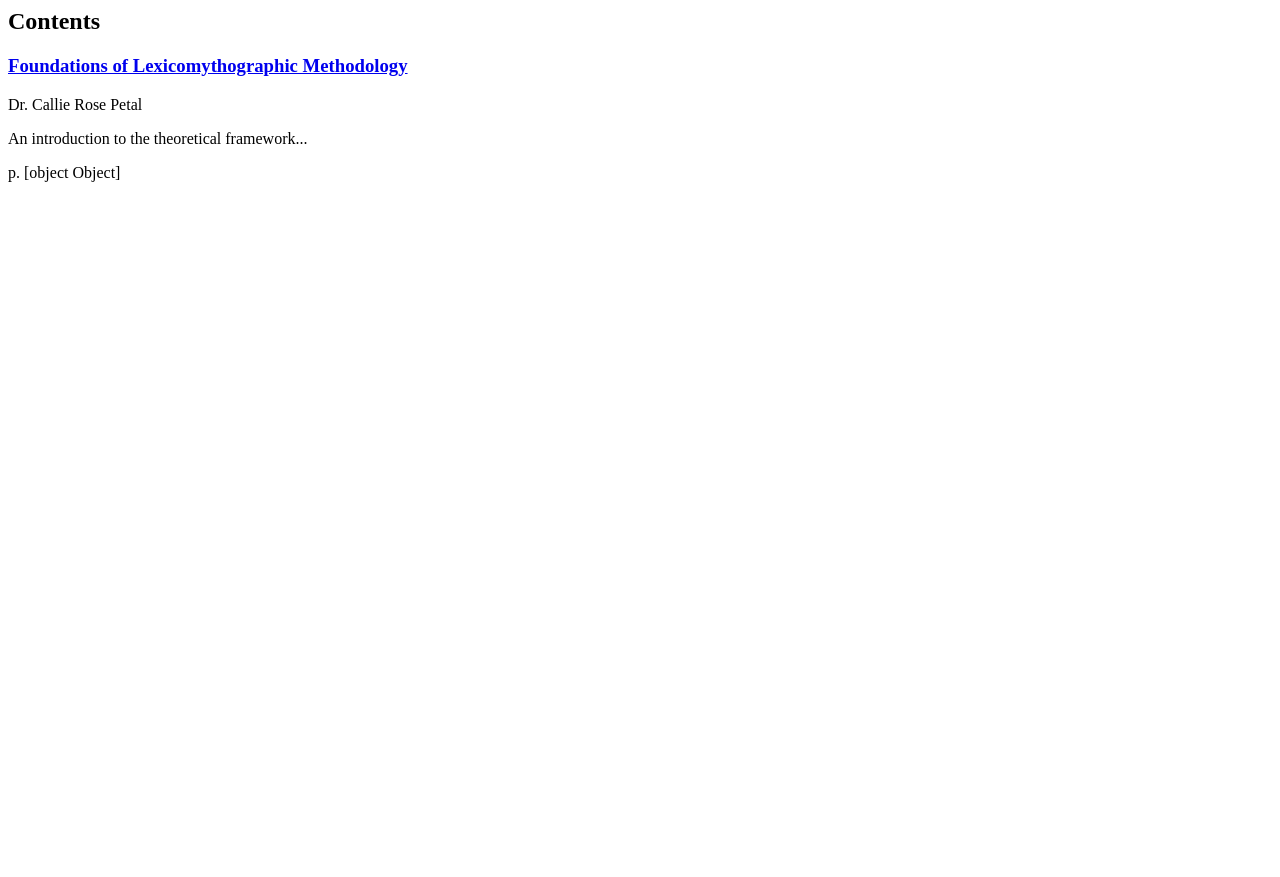
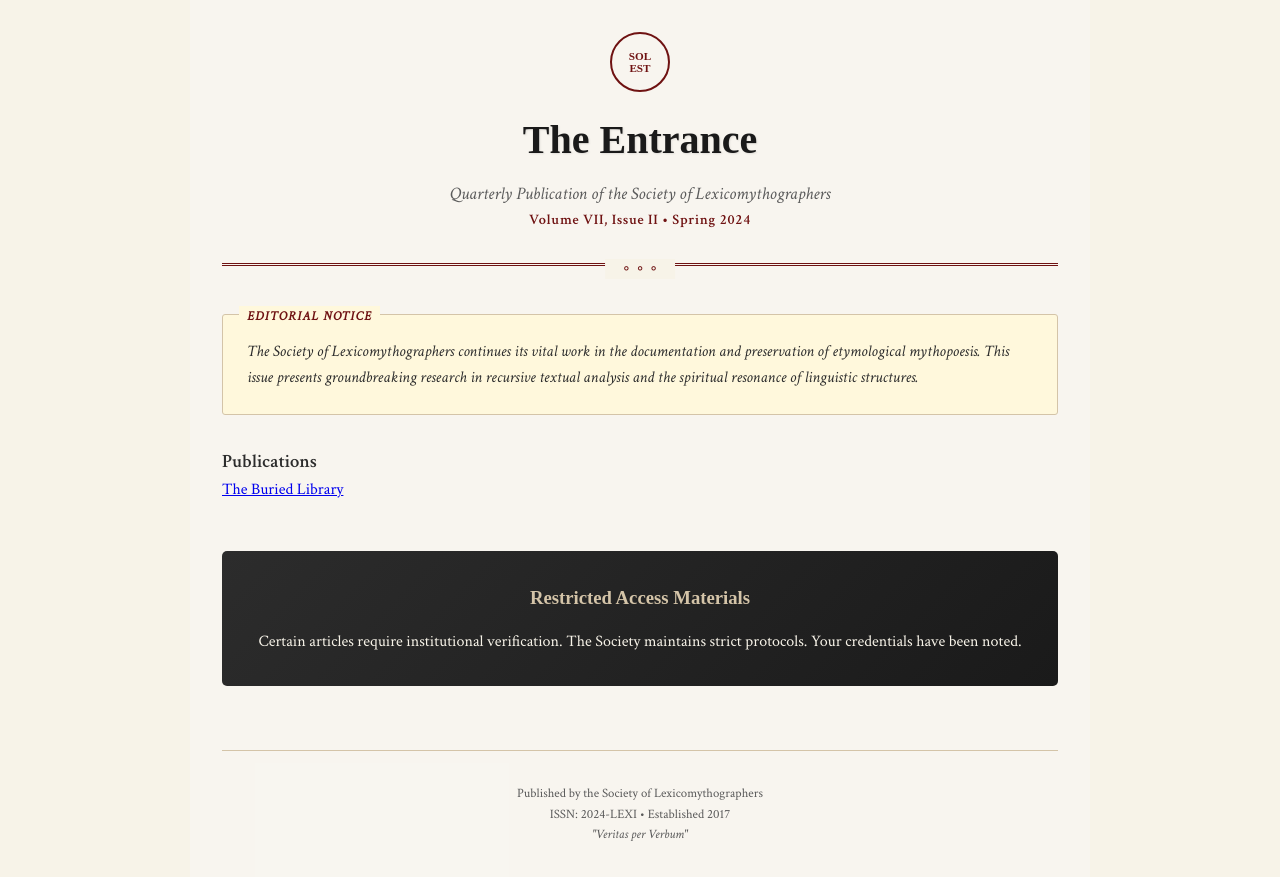
Before and after one commit to CR-ux/notborges, an Eleventy site: page intranet/index.md in a window 1280 px wide. Before the commit the page ends 800 px from the top, so only its background shows below. Built offline with nearby package versions, Linux system fonts and the light colour scheme; Eleventy itself is replaced by a stand-in of ours; files that its build step writes are made by us from their sources; a web font is replaced by a local one.

Commit message:
I do knot know anymore

```diff
--- a/_includes/layout.njk
+++ b/_includes/layout.njk
@@ -1,19 +1,247 @@
----
-layout: layout.njk
-title: Journal of Lexicomythographic Studies
----
+<!DOCTYPE html>
+<html lang="en">
+<head>
+  <meta charset="UTF-8" />
+  <title>{{ title or "Untitled Fragment" }} | Journal of Lexicomythographic Studies</title>
+  <meta name="viewport" content="width=device-width, initial-scale=1.0" />
+  <meta name="description" content="The premier academic journal for lexicomythographic research and etymological mythopoesis">
+  <style>
+    @import url('https://fonts.googleapis.com/css2?family=Crimson+Text:ital,wght@0,400;0,600;1,400&family=Source+Serif+Pro:ital,wght@0,400;0,600;1,400&display=swap');
 
-<section class="toc">
-  <h2 class="toc-title">Contents</h2>
+    :root {
+      --parchment: #f7f3e8;
+      --ink: #2c2c2c;
+      --faded-ink: #5a5a5a;
+      --shadow: #1a1a1a;
+      --accent: #6f1212;
+      --border: #d4c4a8;
+      --highlight: #fff8dc;
+    }
 
-  {% for paper in collections.papers %}
-    <article class="article-entry{% if paper.data.restricted %} restricted{% endif %}">
-      <h3 class="article-title">
-        <a href="{{ paper.url }}">{{ paper.data.title }}</a>
-      </h3>
-      <p class="article-author">{{ paper.data.author }}</p>
-      <p class="article-abstract">{{ paper.data.abstract }}</p>
-      <span class="page-number">p. {{ paper.data.page or "??" }}</span>
-    </article>
-  {% endfor %}
-</section>
+    * {
+      margin: 0;
+      padding: 0;
+      box-sizing: border-box;
+    }
+
+    body {
+      font-family: 'Crimson Text', serif;
+      background: var(--parchment);
+      color: var(--ink);
+      line-height: 1.6;
+    }
+
+    .container {
+      max-width: 900px;
+      margin: 0 auto;
+      padding: 2rem;
+      background: rgba(248, 246, 240, 0.95);
+    }
+
+    .header {
+      text-align: center;
+      border-bottom: 3px double var(--accent);
+      padding-bottom: 2rem;
+      margin-bottom: 3rem;
+      position: relative;
+    }
+
+    .header::after {
+      content: "⚬ ⚬ ⚬";
+      position: absolute;
+      bottom: -1rem;
+      left: 50%;
+      transform: translateX(-50%);
+      background: var(--parchment);
+      padding: 0 1rem;
+      color: var(--accent);
+      font-size: 0.8rem;
+    }
+
+    .journal-title {
+      font-family: 'Source Serif Pro', serif;
+      font-size: 2.5rem;
+      font-weight: 600;
+      color: var(--shadow);
+      text-shadow: 1px 1px 2px rgba(0, 0, 0, 0.1);
+    }
+
+    .subtitle {
+      font-style: italic;
+      color: var(--faded-ink);
+      font-size: 1.1rem;
+      margin-top: 0.5rem;
+    }
+
+    .volume-info {
+      font-size: 0.9rem;
+      color: var(--accent);
+      font-weight: 600;
+      letter-spacing: 0.05em;
+    }
+
+    .editorial-note {
+      background: var(--highlight);
+      border: 1px solid var(--border);
+      padding: 1.5rem;
+      margin: 2rem 0;
+      border-radius: 3px;
+      font-style: italic;
+      position: relative;
+    }
+
+    .editorial-note::before {
+      content: "Editorial Notice";
+      position: absolute;
+      top: -0.6rem;
+      left: 1rem;
+      background: var(--highlight);
+      padding: 0 0.5rem;
+      font-size: 0.8rem;
+      font-weight: 600;
+      color: var(--accent);
+      text-transform: uppercase;
+      letter-spacing: 0.1em;
+    }
+
+    .toc-title {
+      font-size: 1.4rem;
+      font-weight: 600;
+      color: var(--shadow);
+      margin-bottom: 1.5rem;
+      text-align: center;
+      position: relative;
+    }
+
+    .toc-title::after {
+      content: "";
+      position: absolute;
+      bottom: -0.5rem;
+      left: 50%;
+      transform: translateX(-50%);
+      width: 100px;
+      height: 1px;
+      background: var(--accent);
+    }
+
+    .article-entry {
+      margin: 1.5rem 0;
+      padding: 1rem 0;
+      border-bottom: 1px dotted var(--border);
+      transition: all 0.3s ease;
+    }
+
+    .article-entry:hover {
+      background: rgba(255, 248, 220, 0.3);
+      padding-left: 0.5rem;
+    }
+
+    .article-title {
+      font-size: 1.1rem;
+      font-weight: 600;
+      color: var(--shadow);
+      margin-bottom: 0.3rem;
+    }
+
+    .article-author {
+      font-style: italic;
+      color: var(--faded-ink);
+      font-size: 0.95rem;
+      margin-bottom: 0.3rem;
+    }
+
+    .article-abstract {
+      font-size: 0.9rem;
+      color: var(--faded-ink);
+    }
+
+    .page-number {
+      float: right;
+      color: var(--accent);
+      font-weight: 600;
+      font-size: 0.9rem;
+    }
+
+    .restricted {
+      opacity: 0.6;
+      position: relative;
+    }
+
+    .restricted::after {
+      content: "🔒";
+      position: absolute;
+      right: 0;
+      top: 0;
+      font-size: 0.8rem;
+    }
+
+    .access-notice {
+      background: linear-gradient(135deg, #2c2c2c 0%, #1a1a1a 100%);
+      color: var(--parchment);
+      padding: 2rem;
+      margin: 3rem 0;
+      border-radius: 5px;
+      text-align: center;
+    }
+
+    .access-notice h3 {
+      font-family: 'Source Serif Pro', serif;
+      margin-bottom: 1rem;
+      color: #d4c4a8;
+    }
+
+    .footer {
+      margin-top: 4rem;
+      padding-top: 2rem;
+      border-top: 1px solid var(--border);
+      text-align: center;
+      font-size: 0.8rem;
+      color: var(--faded-ink);
+    }
+
+    .society-seal {
+      width: 60px;
+      height: 60px;
+      margin: 0 auto 1rem;
+      border: 2px solid var(--accent);
+      border-radius: 50%;
+      display: flex;
+      align-items: center;
+      justify-content: center;
+      font-family: 'Source Serif Pro', serif;
+      font-weight: 600;
+      color: var(--accent);
+      font-size: 0.7rem;
+      text-align: center;
+      line-height: 1.1;
+    }
+  </style>
+</head>
+<body>
+  <div class="container">
+    <header class="header">
+      <div class="society-seal">SOL<br>EST</div>
+      <h1 class="journal-title">{{ title }}</h1>
+      <p class="subtitle">Quarterly Publication of the Society of Lexicomythographers</p>
+      <p class="volume-info">Volume VII, Issue II • Spring 2024</p>
+    </header>
+
+    <div class="editorial-note">
+      <p>The Society of Lexicomythographers continues its vital work in the documentation and preservation of etymological mythopoesis. This issue presents groundbreaking research in recursive textual analysis and the spiritual resonance of linguistic structures.</p>
+    </div>
+
+    {{ content | safe }}
+
+    <div class="access-notice">
+      <h3>Restricted Access Materials</h3>
+      <p>Certain articles require institutional verification. The Society maintains strict protocols. Your credentials have been noted.</p>
+    </div>
+
+    <footer class="footer">
+      <p>Published by the Society of Lexicomythographers<br>
+      ISSN: 2024-LEXI • Established 2017<br>
+      <em>"Veritas per Verbum"</em></p>
+    </footer>
+  </div>
+</body>
+</html>
```
